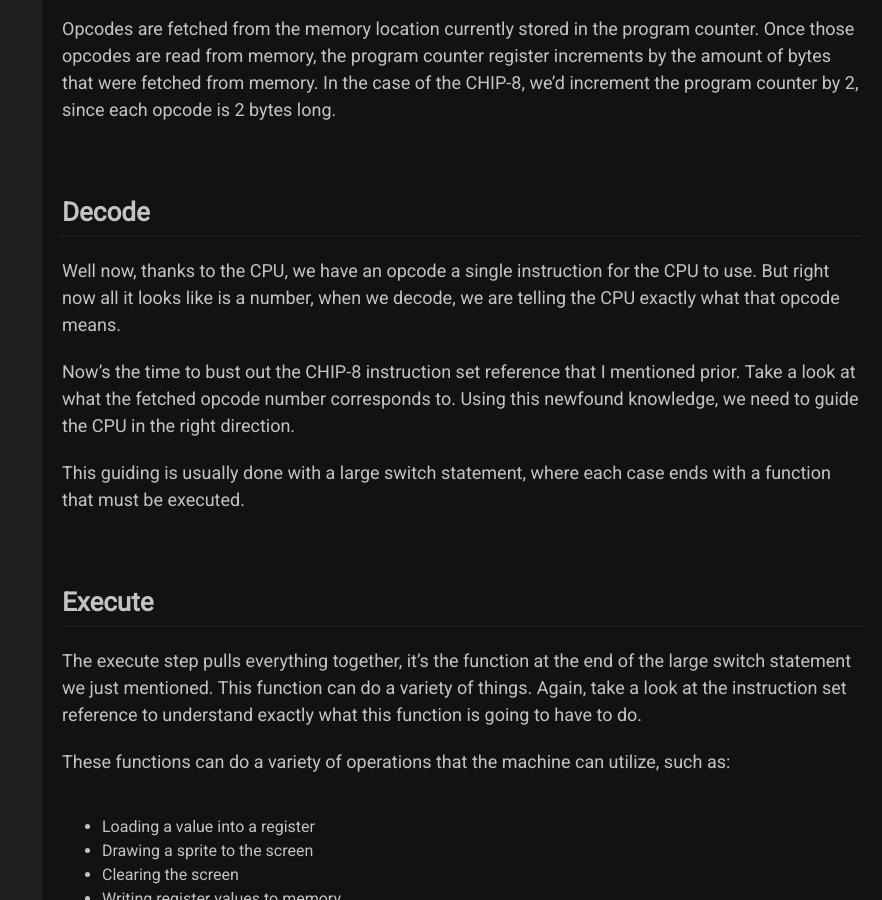
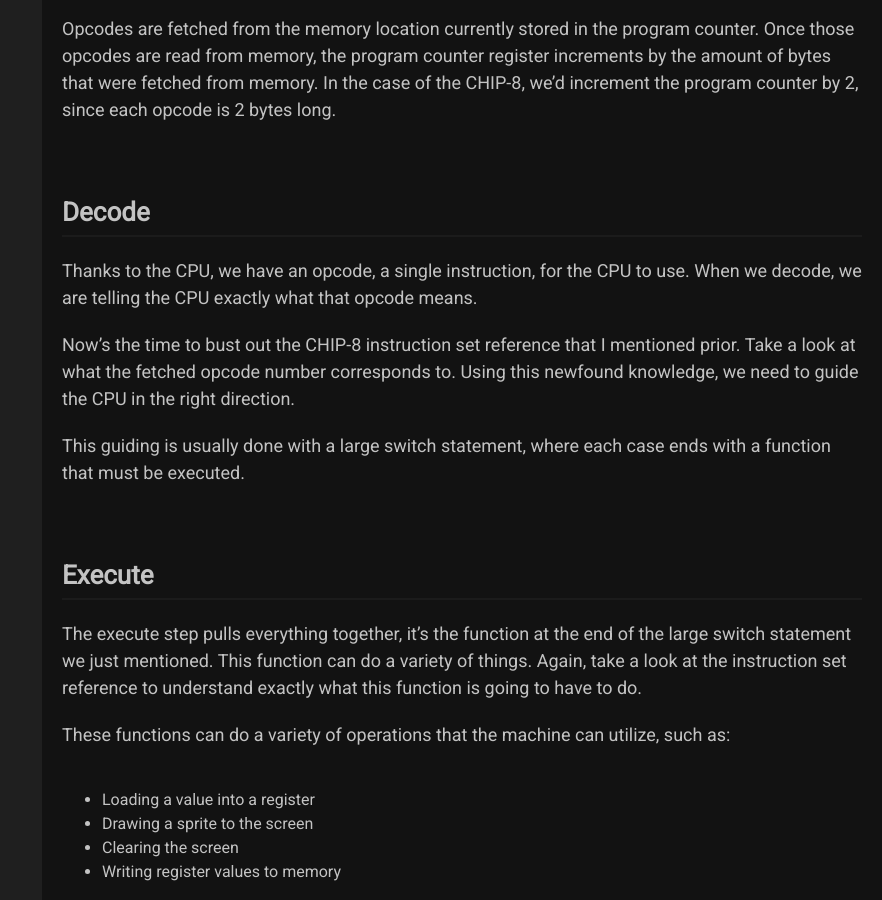
Before and after one commit to zacharyvincze/zacharyvincze.github.io, a Jekyll site: the page built from _posts/2020-05-21-chip8-interpreter-part1.md, in a window 1280 px wide and 900 px high, scrolled down 6218 px. Shown: the whole window, without its empty margins (398-1280 px from the left). Built offline with Jekyll 4.4.1, drawn with Linux system fonts in a browser that asks for light colours.

Commit message:
Fixed some typos

```diff
--- a/_posts/2020-05-21-chip8-interpreter-part1.md
+++ b/_posts/2020-05-21-chip8-interpreter-part1.md
@@ -116,7 +116,7 @@ When we ask a dog to fetch a ball, it brings that ball right back to us. Unfortu
 Opcodes are fetched from the memory location currently stored in the program counter. Once those opcodes are read from memory, the program counter register increments by the amount of bytes that were fetched from memory. In the case of the CHIP-8, we'd increment the program counter by 2, since each opcode is 2 bytes long.
 
 ## Decode
-Well now, thanks to the CPU, we have an opcode a single instruction for the CPU to use. But right now all it looks like is a number, when we decode, we are telling the CPU exactly what that opcode means.
+Thanks to the CPU, we have an opcode, a single instruction, for the CPU to use. When we decode, we are telling the CPU exactly what that opcode means.
 
 Now's the time to bust out the CHIP-8 instruction set reference that I mentioned prior. Take a look at what the fetched opcode number corresponds to. Using this newfound knowledge, we need to guide the CPU in the right direction.
 
```
